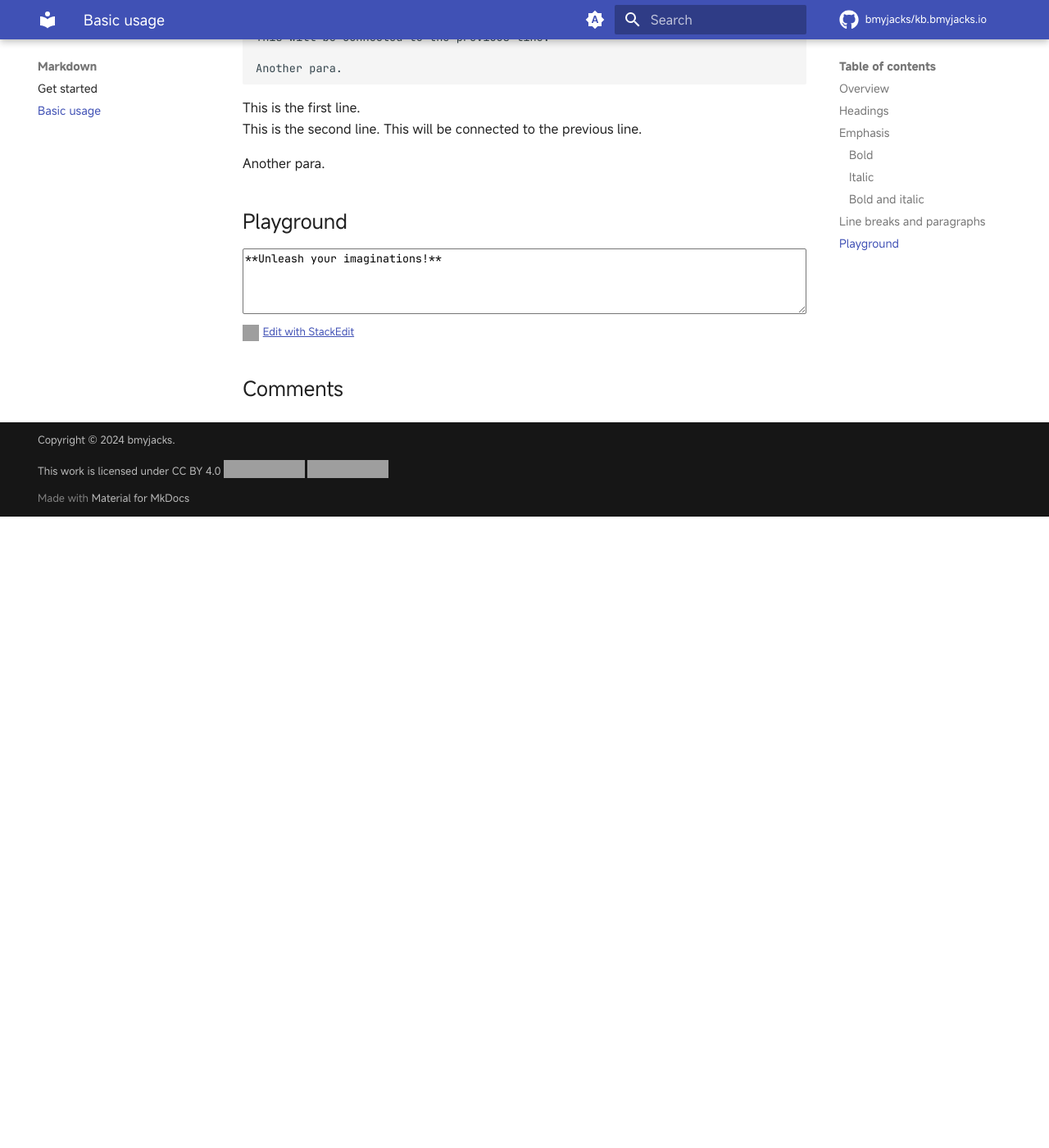
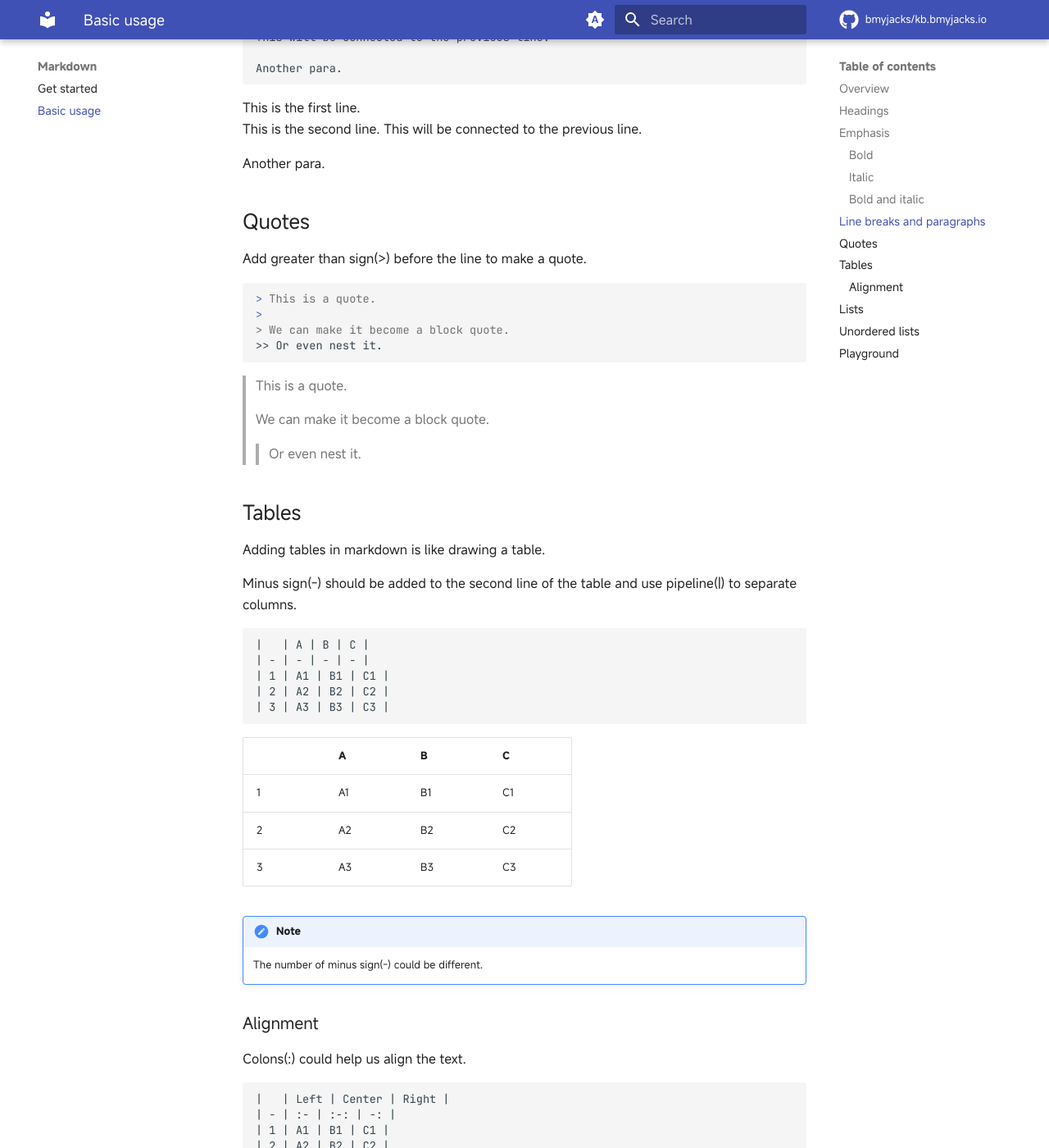
Before and after one commit to bmyjacks/kb.bmyjacks.io, an MkDocs documentation site: the page built from docs/markdown/basic.md, in a window 1280 px wide and 1400 px high, scrolled down 2692 px. Shown: the whole window at 82% size. Built offline with MkDocs 1.6.1 and Material for MkDocs 9.7.7, drawn with Linux system fonts in a browser that asks for light colours; emoji names are drawn with the system emoji font; comment, search, counter and statistics services are not loaded; before the commit the page ends 3322 px from its top, so only the background shows below that; some of the changed text lies outside the part shown; grey boxes are pictures that could not be loaded.

Commit message:
Add quotes, tables and lists to markdown/basic.md

````diff
--- a/docs/markdown/basic.md
+++ b/docs/markdown/basic.md
@@ -103,6 +103,89 @@ This will be connected to the previous line.
 
 Another para.
 
+## Quotes
+
+Add greater than sign(>) before the line to make a quote.
+
+```markdown
+> This is a quote.
+>
+> We can make it become a block quote.
+>> Or even nest it.
+```
+
+> This is a quote.
+>
+> We can make it become a block quote.
+>> Or even nest it.
+
+## Tables
+
+Adding tables in markdown is like drawing a table.
+
+Minus sign(-) should be added to the second line of the table and use pipeline(|) to separate columns.
+
+```markdown
+|   | A | B | C |
+| - | - | - | - |
+| 1 | A1 | B1 | C1 |
+| 2 | A2 | B2 | C2 |
+| 3 | A3 | B3 | C3 |
+```
+
+|   | A | B | C |
+| - | - | - | - |
+| 1 | A1 | B1 | C1 |
+| 2 | A2 | B2 | C2 |
+| 3 | A3 | B3 | C3 |
+
+!!! note
+    The number of minus sign(-) could be different.
+
+### Alignment
+
+Colons(:) could help us align the text.
+
+```markdown
+|   | Left | Center | Right |
+| - | :- | :-: | -: |
+| 1 | A1 | B1 | C1 |
+| 2 | A2 | B2 | C2 |
+| 3 | A3 | B3 | C3 |
+```
+
+|   | Left | Center | Right |
+| - | :- | :-: | -: |
+| 1 | A1 | B1 | C1 |
+| 2 | A2 | B2 | C2 |
+| 3 | A3 | B3 | C3 |
+
+!!! note
+    By default, all content in the table will be left aligned(like the first column).
+
+## Lists
+
+## Unordered lists
+
+To create an unordered list, minus sign(-), asterisks(*) or plus sign(+) should be placed first in the line.
+
+```markdown
+- First item
+- Second item
+- Third item
+
+* Asterisk
++ Or plus sign
+```
+
+- First item
+- Second item
+- Third item
+
+- Asterisk
+
+- Or plus sign
+
 ## Playground
 
 <textarea>
````
Also changed, not shown: docs/markdown/syntax.md (deleted, +0 -66 lines).
